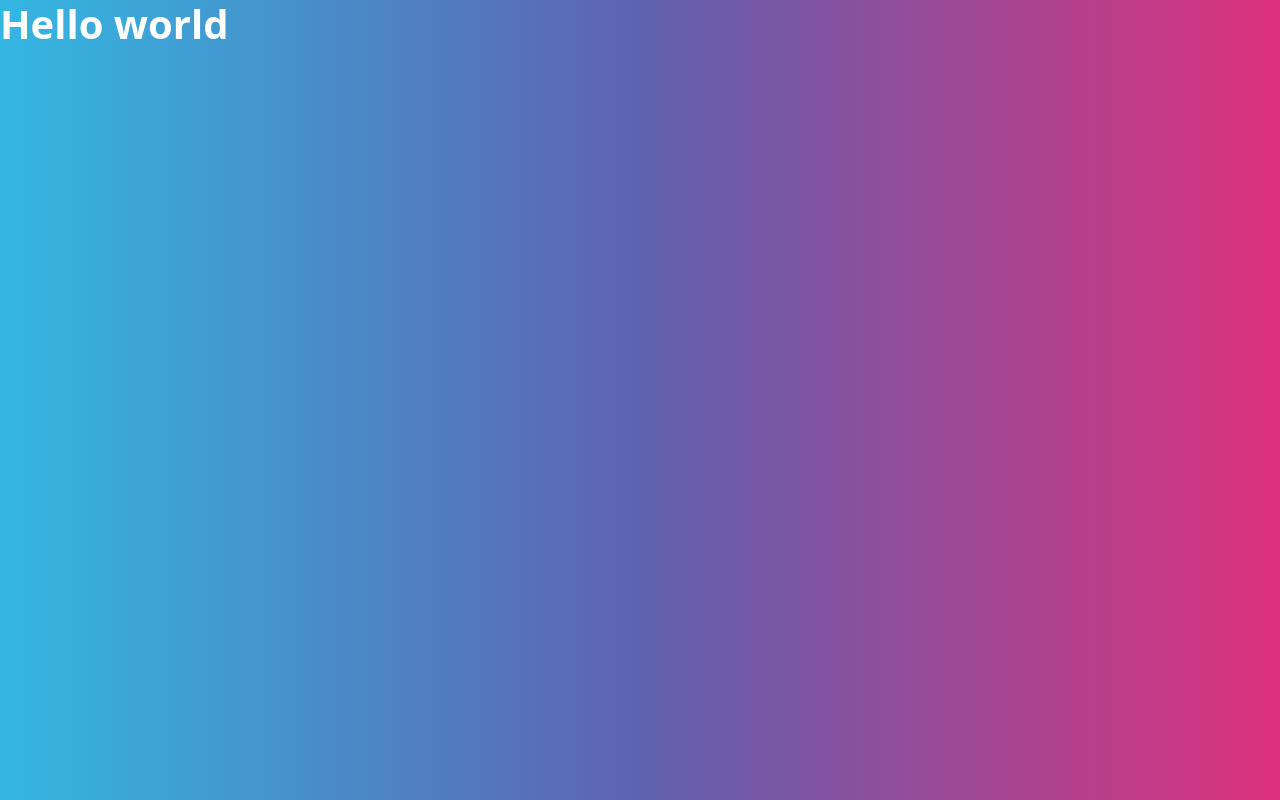
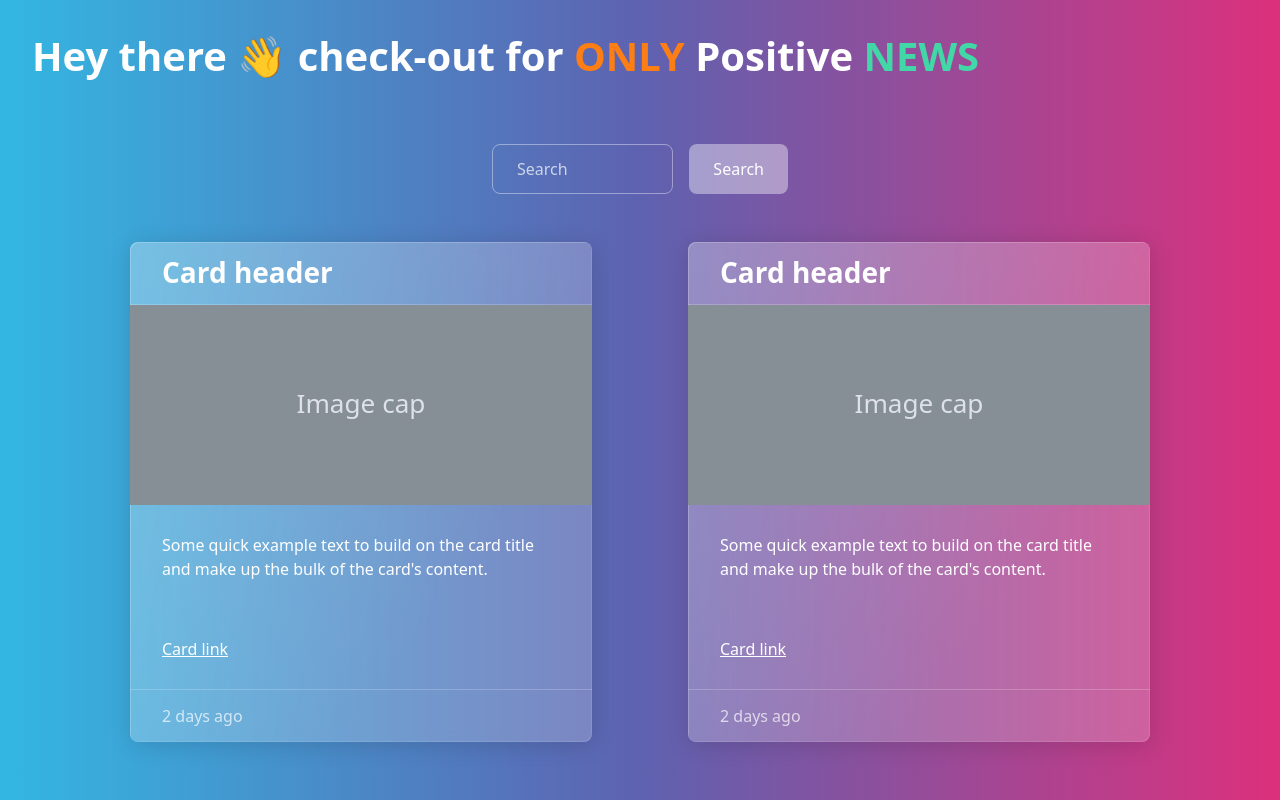
Before and after one commit to Fahdzouhair/newsService, a website: page public/index.html in a window 1280 px wide. Drawn offline with Linux system fonts and the light colour scheme.

Commit message:
2nd commit

```diff
--- a/package.json
+++ b/package.json
@@ -9,7 +9,8 @@
   "author": "",
   "license": "ISC",
   "dependencies": {
-    "express": "^4.17.1"
+    "express": "^4.17.1",
+    "newsapi": "^2.4.1"
   },
   "devDependencies": {
     "nodemon": "^2.0.14"
--- a/public/index.html
+++ b/public/index.html
@@ -8,7 +8,59 @@
     <link rel="stylesheet" href="bootstrap.min.css">
 </head>
 <body>
-    <h1>Hello world </h1>
+    <h1 class="txt-centre pb-3 m-3 ">Hey there &#128075; check-out for
+        <span class='text-danger text-uppercase'>Only</span>
+             Positive <span class='text-success text-uppercase'>news</span></h1>
+
+
+    <div class="container w-25 h-25">
+        <form class="d-flex" data-dashlane-rid="4011237b32677722" data-form-type="">
+            <input class="form-control me-sm-2" type="text" placeholder="Search" data-dashlane-rid="111820635553e2df" pwa2-uuid="EDITOR/input-881-A62-41A57-A40" pwa-fake-editor="" data-form-type="">
+            <button class="btn btn-secondary my-2 my-sm-0" type="submit" data-dashlane-rid="25bdecbd4f662c1d" data-dashlane-label="true" data-form-type="">Search</button>
+        </form>
+    </div>
+
+    <div class="container d-flex">
+        <div class="card mb-3 m-4 w-50 ">
+            <h3 class="card-header">Card header</h3>
+            <svg xmlns="http://www.w3.org/2000/svg" class="d-block user-select-none" width="100%" height="200" aria-label="Placeholder: Image cap" focusable="false" role="img" preserveAspectRatio="xMidYMid slice" viewBox="0 0 318 180" style="font-size:1.125rem;text-anchor:middle">
+              <rect width="100%" height="100%" fill="#868e96"></rect>
+              <text x="50%" y="50%" fill="#dee2e6" dy=".3em">Image cap</text>
+            </svg>
+            <div class="card-body">
+              <p class="card-text">Some quick example text to build on the card title and make up the bulk of the card's content.</p>
+            </div>
+
+            <div class="card-body">
+              <a href="#" class="card-link">Card link</a>
+            </div>
+            <div class="card-footer text-muted">
+              2 days ago
+            </div>
+          </div>
+
+          <div class="card mb-3 m-4 w-50 d-f">
+            <h3 class="card-header">Card header</h3>
+            <svg xmlns="http://www.w3.org/2000/svg" class="d-block user-select-none" width="100%" height="200" aria-label="Placeholder: Image cap" focusable="false" role="img" preserveAspectRatio="xMidYMid slice" viewBox="0 0 318 180" style="font-size:1.125rem;text-anchor:middle">
+              <rect width="100%" height="100%" fill="#868e96"></rect>
+              <text x="50%" y="50%" fill="#dee2e6" dy=".3em">Image cap</text>
+            </svg>
+            <div class="card-body">
+              <p class="card-text">Some quick example text to build on the card title and make up the bulk of the card's content.</p>
+            </div>
+
+            <div class="card-body">
+              <a href="#" class="card-link">Card link</a>
+            </div>
+            <div class="card-footer text-muted">
+              2 days ago
+            </div>
+          </div>
+
+    </div>
+
+
+
 
 <script src="script.js"></script>
 </body>
```
Also changed, not shown: index.js (+56 -0 lines), 1 other file.
